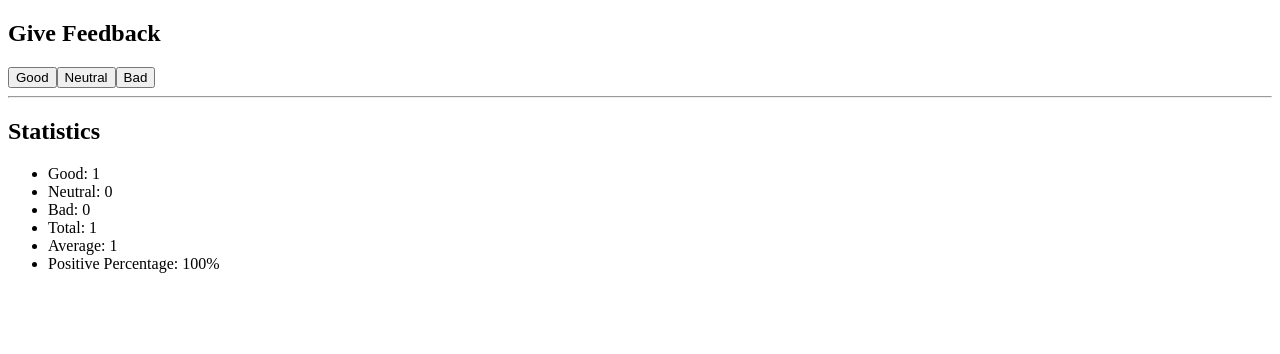
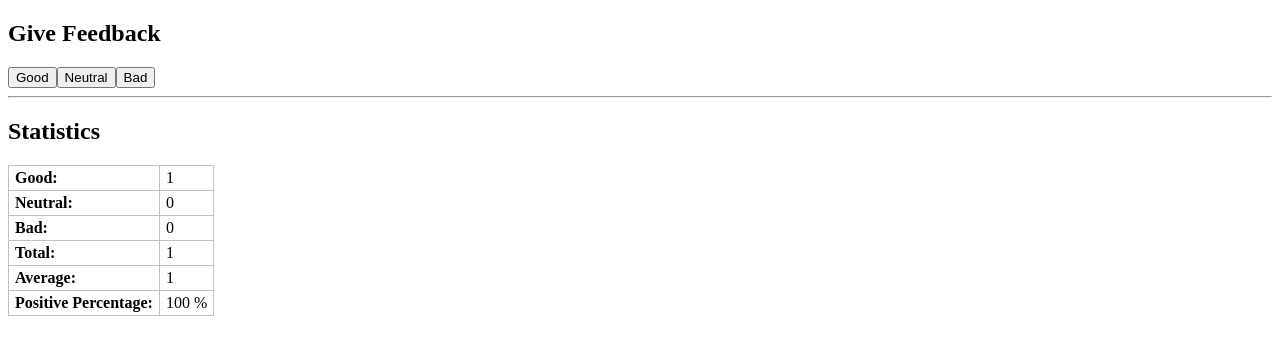
Before and after one commit to juan-pablo-lopez/full-stack-open, a React (Vite) app in the folder part1/unicafe/: page / in a window 1280 px wide. Both pictures are taken after a click on the button "Good". Shown: the top 354 px of the page. Built offline with nearby package versions, Linux system fonts and the light colour scheme.

Commit message:
Exercise 1.11

```diff
--- a/part1/unicafe/src/App.jsx
+++ b/part1/unicafe/src/App.jsx
@@ -6,9 +6,18 @@ const Button = (props) => (
   </button>
 );
 
-const Statistic = ({text, value}) => {
+const formatMaxTwo = (num) => {
+  +Number(num).toFixed(2);
+};
+
+const Statistic = ({text, value, sign}) => {
+  console.log("text:", text);
+  console.log("value:", formatMaxTwo(value));
   return (
-    <li>{text}: {value}</li>
+    <tr>
+      <td style={{ padding: '3px 6px', fontWeight: 'bold', border: 'solid 1px silver' }}>{text}: </td>
+      <td style={{ padding: '3px 6px', border: 'solid 1px silver' }}>{+value.toFixed(2)} {sign}</td>
+    </tr>
   )
 };
 
@@ -23,16 +32,16 @@ const Statistics = (props) => {
     )
   } else {
     return (
-      <>
-        <ul>
+      <table style={{ borderCollapse: 'collapse' }}>
+        <tbody>
           <Statistic text="Good" value={good} />
           <Statistic text="Neutral" value={neutral} />
           <Statistic text="Bad" value={bad} />
           <Statistic text="Total" value={all} />
           <Statistic text="Average" value={avg} />
-          <Statistic text="Positive Percentage" value={pp + '%'} />
-        </ul>
-      </>
+          <Statistic text="Positive Percentage" value={pp} sign="%" />
+        </tbody>
+      </table>
     )
   }
 };
```
